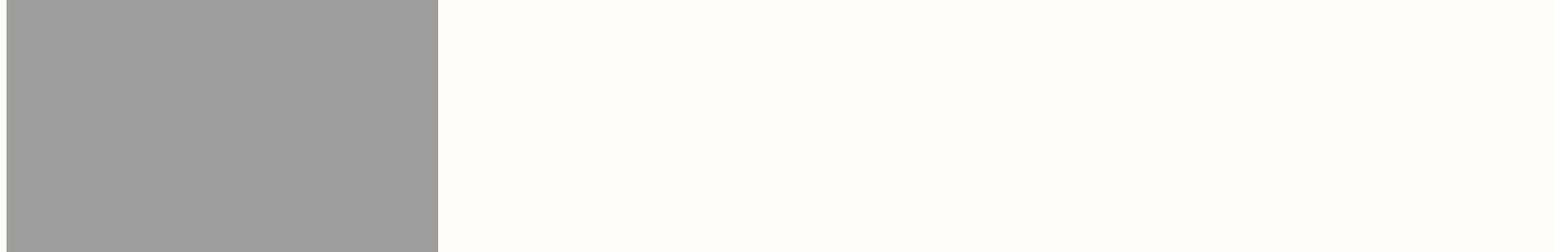
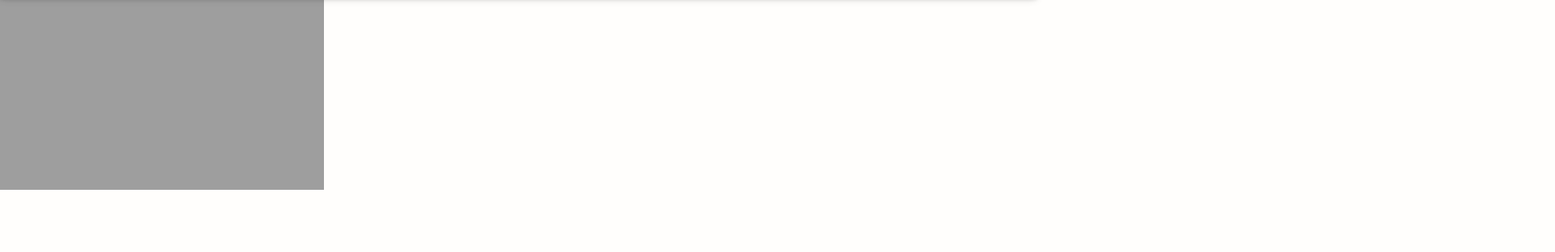
Before and after one commit to angelw22/portfolio, a plain HTML site: page index.html in a window 1280 px wide. Shown: the part 65-377 px from the top of the page at 81% size, 1920 px wide, since content can reach past the window. Drawn offline with nearby package versions, Linux system fonts and the light colour scheme; the site is published under a folder, as on GitHub Pages, so addresses that start at the root find nothing.

Commit message:
Update index.html

```diff
--- a/index.html
+++ b/index.html
@@ -8,8 +8,8 @@
 
 
     <link href="https://fonts.googleapis.com/css?family=Barlow:400,700" rel="stylesheet">
-    <link rel="stylesheet" type="text/css" href="/portfolio/jquery.mThumbnailScroller.css">
-    <link rel="stylesheet" type="text/css" href="/portfolio/resume.css">
+    <link rel="stylesheet" type="text/css" href="jquery.mThumbnailScroller.css">
+    <link rel="stylesheet" type="text/css" href="resume.css">
 
     <link rel="stylesheet" href="//code.jquery.com/ui/1.12.1/themes/base/jquery-ui.css">
 
```
